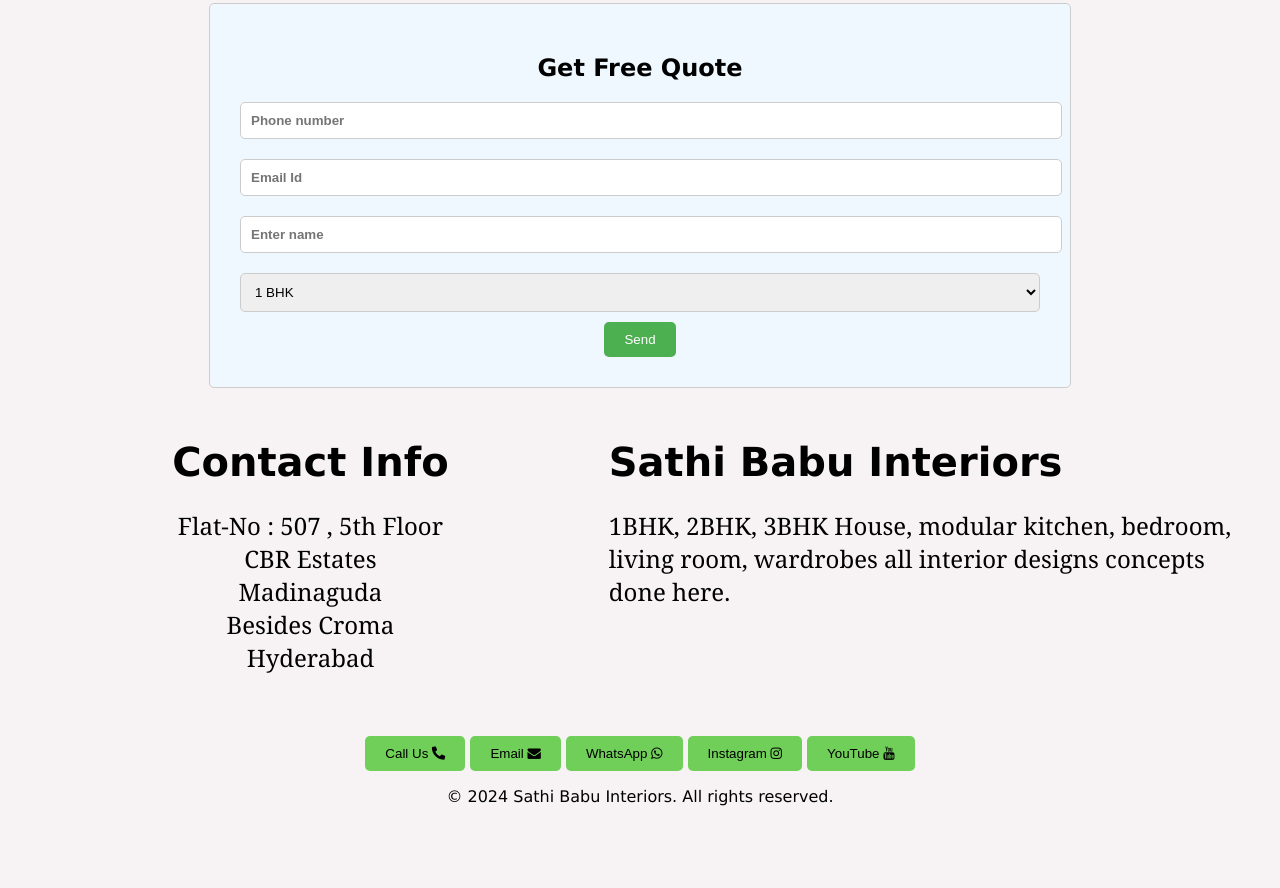
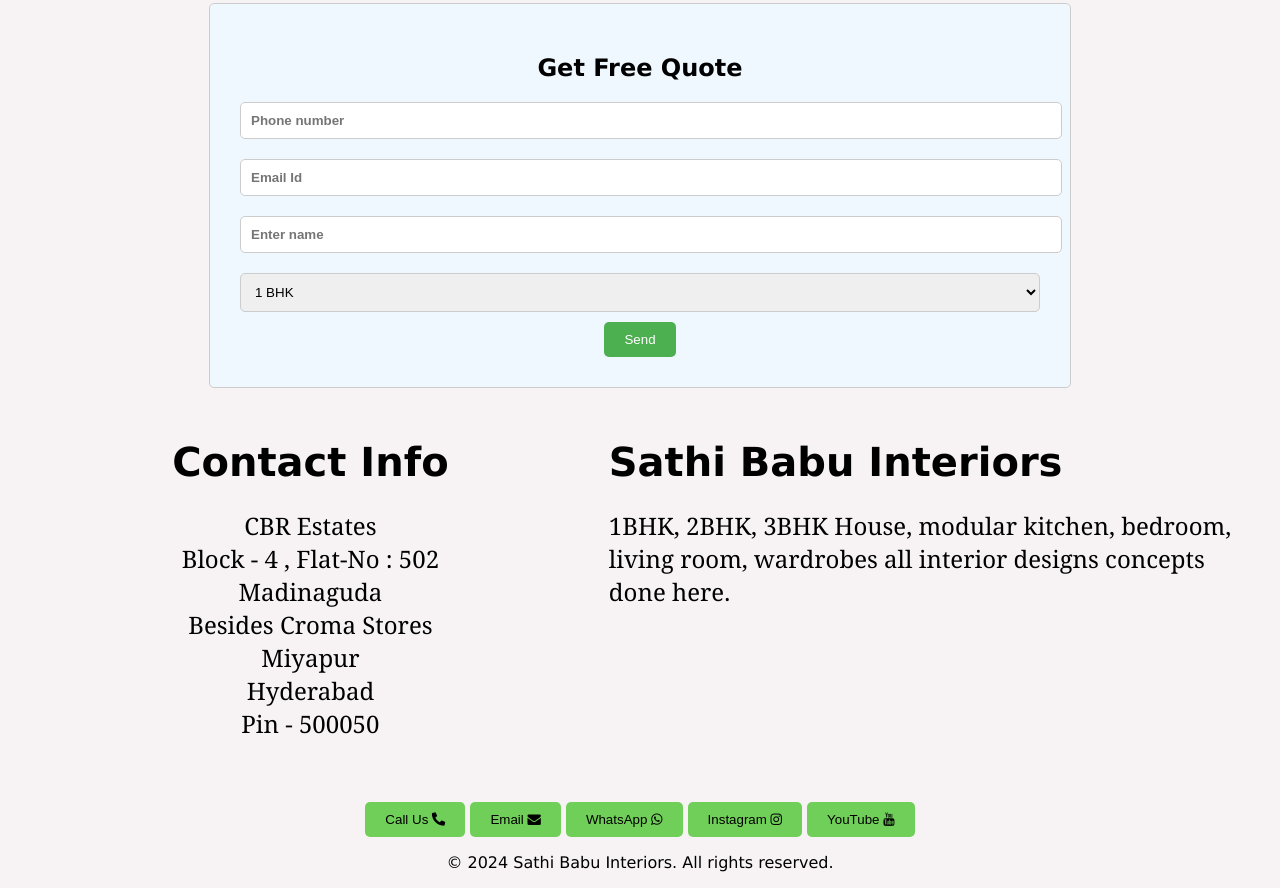
Before and after one commit to SatyaVaraPrasad-Bellamkonda/sathibabuinteriorslatest, a plain HTML site: page index.html in a window 1280 px wide. Shown: the part 3124-4012 px from the top of the page. Before the commit the page ends 3946 px from the top, so only its background shows below. Drawn offline with nearby package versions, Linux system fonts and the light colour scheme.

Commit message:
Update index.html

```diff
--- a/index.html
+++ b/index.html
@@ -116,8 +116,7 @@
                 <table style="width:100%" >
                     <tr>
                     <td width="100px" style="text-align: center;vertical-align: top;"><h1 class="about-us-address">Contact Info</h3>
-                        <p  class="about-us-text">Flat-No : 507 , 5th Floor<br>CBR Estates<br>Madinaguda<br>Besides Croma<br>Hyderabad</p>
-                       </td>
+                         <p  class="about-us-text">CBR Estates<br>Block - 4 , Flat-No : 502 <br>Madinaguda<br>Besides Croma Stores<br>Miyapur<br>Hyderabad<br>Pin - 500050</p>
                        <td width="100px" style="vertical-align: top;">
                         <h1 class="about-us-address">Sathi Babu Interiors</h3>
                             <p  class="about-us-text">1BHK, 2BHK, 3BHK House, modular kitchen, bedroom, living room, wardrobes all interior designs concepts done here.</p>
```
